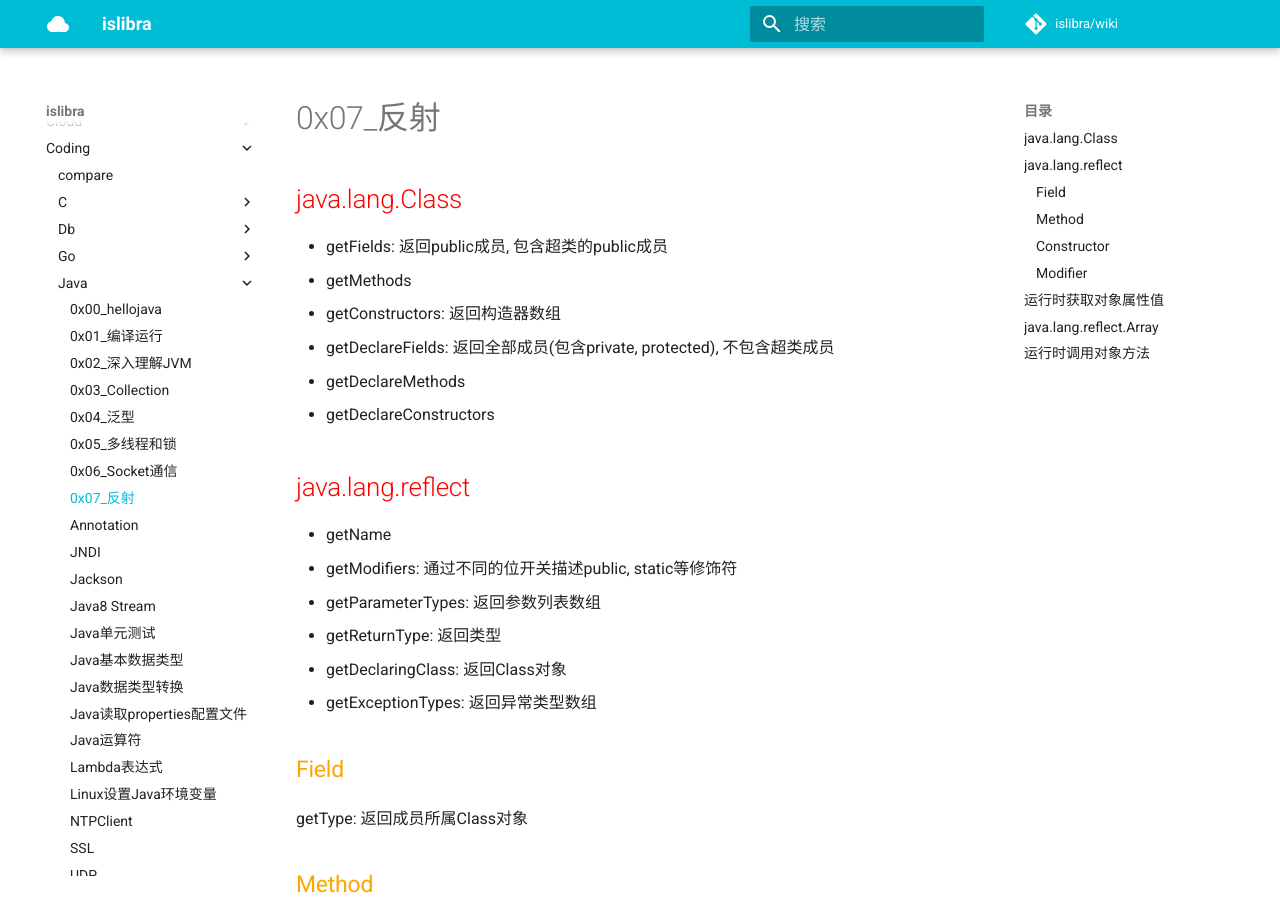
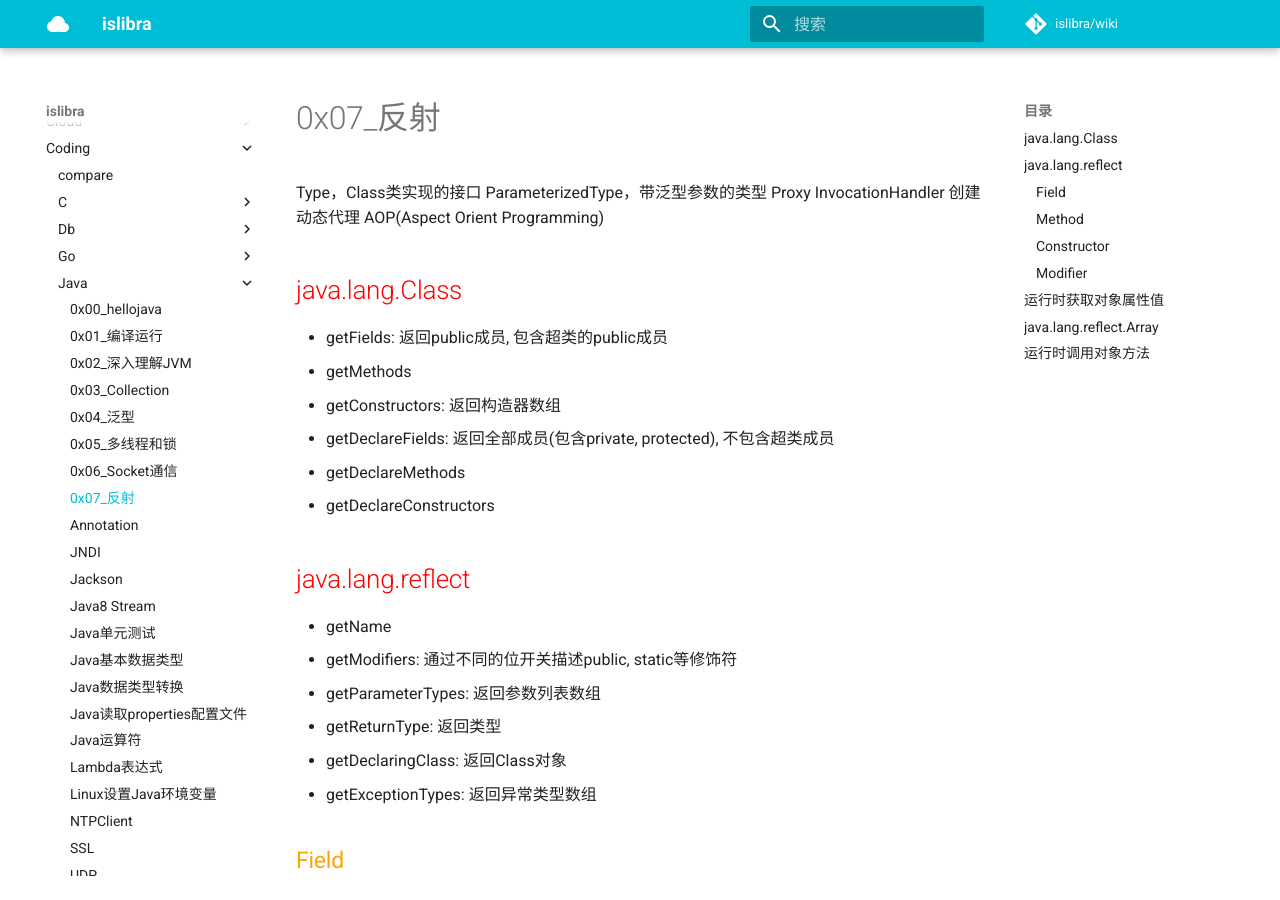
Before and after one commit to islibra/wiki, an MkDocs documentation site: the page built from docs/coding/java/0x07_反射.md, in a window 1280 px wide and 900 px high. Built offline with MkDocs 1.6.1 and Material for MkDocs 9.7.7, drawn with Linux system fonts in a browser that asks for light colours; comment, search, counter and statistics services are not loaded.

Commit message:
Update 0x07_反射.md

```diff
--- a/docs/coding/java/0x07_反射.md
+++ b/docs/coding/java/0x07_反射.md
@@ -1,4 +1,11 @@
 # 0x07_反射
+
+Type，Class类实现的接口
+ParameterizedType，带泛型参数的类型
+Proxy
+InvocationHandler
+创建动态代理
+AOP(Aspect Orient Programming)
 
 ## java.lang.Class
 
```
